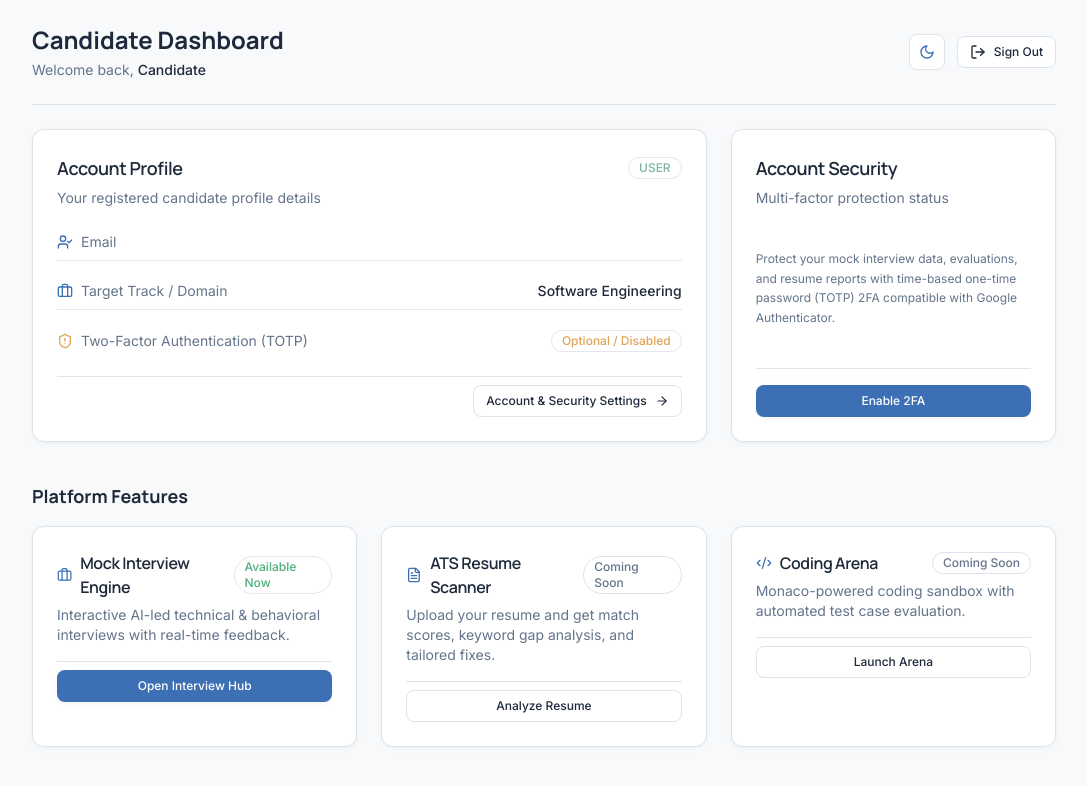
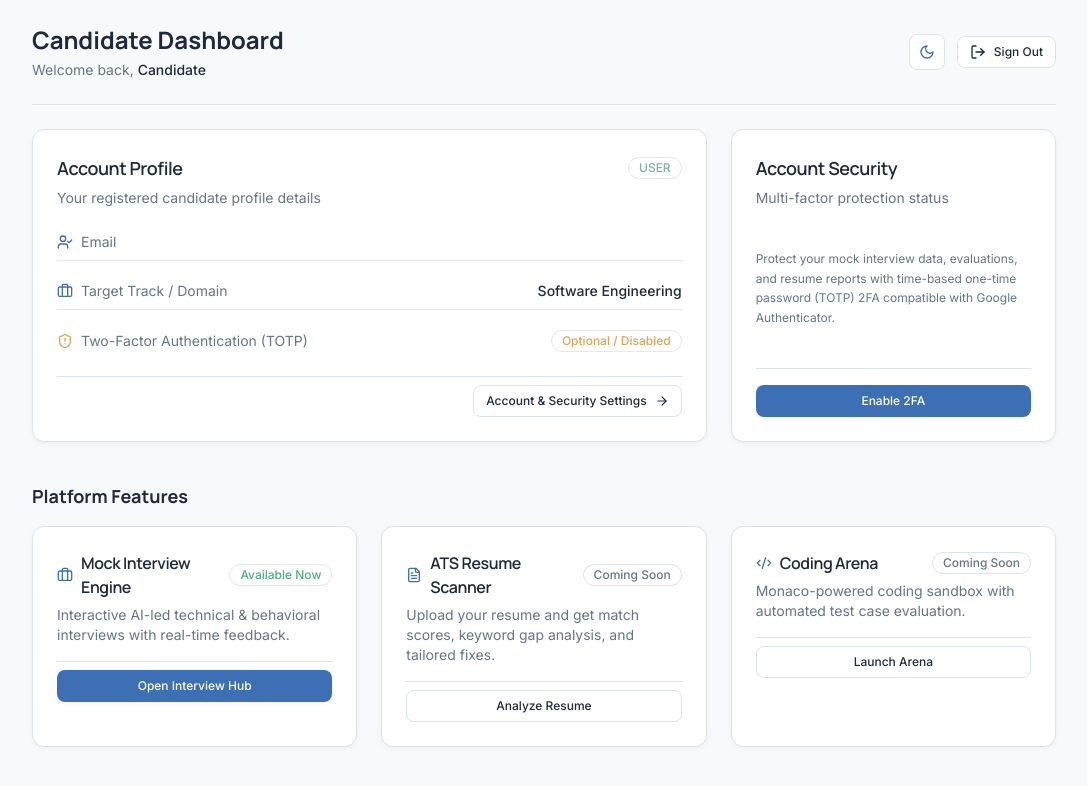
Before and after one commit to Hassanabbas006/ai-intweview-preparation-assistant, a Next.js app: page /dashboard in a window 1280 px wide. Shown: the top 786 px of the page, without its empty margins (96-1183 px from the left). Built offline with nearby package versions, Linux system fonts and the light colour scheme; no server answers.

Commit message:
fix(ui): prevent badge text wrapping to keep Available Now and Coming Soon on single line

```diff
--- a/app/dashboard/page.tsx
+++ b/app/dashboard/page.tsx
@@ -122,9 +122,9 @@ export default function UserDashboardPage() {
           <div className="grid grid-cols-1 md:grid-cols-3 gap-6">
             <Card className="hover:border-primary/50 transition-colors">
               <CardHeader>
-                <div className="flex items-center justify-between">
+                <div className="flex items-center justify-between gap-2">
                   <CardTitle className="text-base flex items-center gap-2">
-                    <Briefcase className="w-4 h-4 text-primary" /> Mock Interview Engine
+                    <Briefcase className="w-4 h-4 text-primary shrink-0" /> Mock Interview Engine
                   </CardTitle>
                   <Badge variant="success">Available Now</Badge>
                 </div>
@@ -143,9 +143,9 @@ export default function UserDashboardPage() {
 
             <Card className="hover:border-primary/50 transition-colors">
               <CardHeader>
-                <div className="flex items-center justify-between">
+                <div className="flex items-center justify-between gap-2">
                   <CardTitle className="text-base flex items-center gap-2">
-                    <FileText className="w-4 h-4 text-primary" /> ATS Resume Scanner
+                    <FileText className="w-4 h-4 text-primary shrink-0" /> ATS Resume Scanner
                   </CardTitle>
                   <Badge variant="neutral">Coming Soon</Badge>
                 </div>
@@ -164,9 +164,9 @@ export default function UserDashboardPage() {
 
             <Card className="hover:border-primary/50 transition-colors">
               <CardHeader>
-                <div className="flex items-center justify-between">
+                <div className="flex items-center justify-between gap-2">
                   <CardTitle className="text-base flex items-center gap-2">
-                    <Code2 className="w-4 h-4 text-primary" /> Coding Arena
+                    <Code2 className="w-4 h-4 text-primary shrink-0" /> Coding Arena
                   </CardTitle>
                   <Badge variant="neutral">Coming Soon</Badge>
                 </div>
--- a/components/ui/badge.tsx
+++ b/components/ui/badge.tsx
@@ -18,7 +18,7 @@ export function Badge({ className, variant = "neutral", ...props }: BadgeProps)
   return (
     <span
       className={cn(
-        "inline-flex items-center rounded-full border px-2.5 py-0.5 text-xs font-medium transition-colors select-none",
+        "inline-flex items-center rounded-full border px-2.5 py-0.5 text-xs font-medium transition-colors select-none whitespace-nowrap shrink-0",
         variantStyles[variant],
         className
       )}
```
